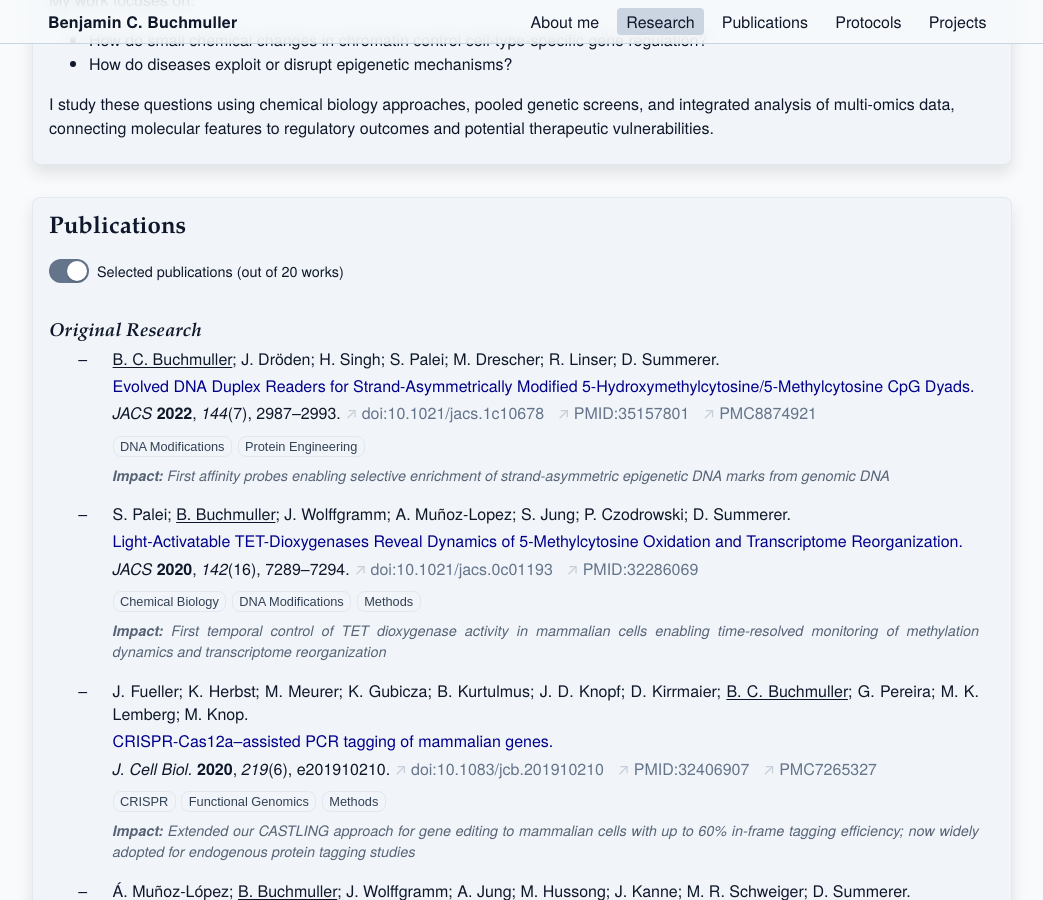
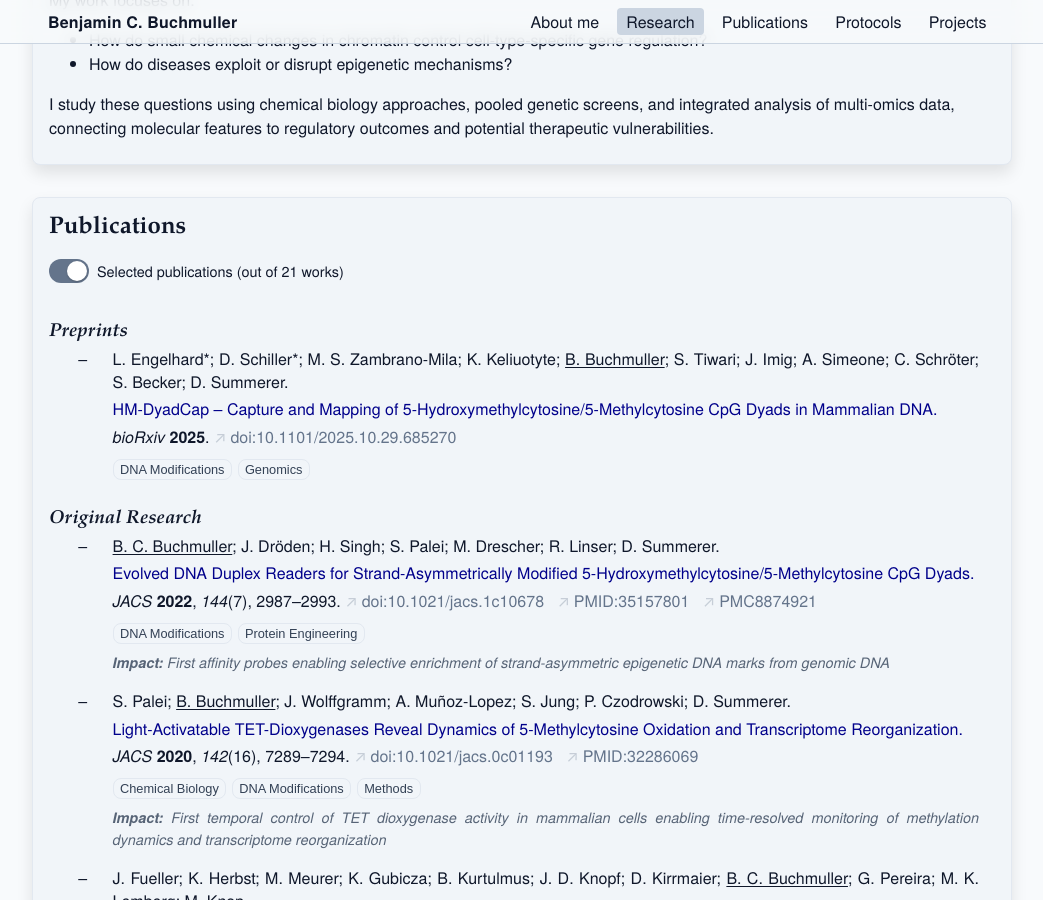
Before and after one commit to benjbuch/benjbuch.github.io, a Jekyll site: the page built from index.html, in a window 1280 px wide and 900 px high, scrolled down 548 px. Shown: the whole window, without its empty margins (118-1161 px from the left). Built offline with Jekyll 4.4.1, drawn with Linux system fonts in a browser that asks for light colours; some of the changed lines change nothing that is shown.

Commit message:
Update data from artifacts (2025-11-05T19:18:30-05:00)

```diff
--- a/_data/publications/publications.yml
+++ b/_data/publications/publications.yml
@@ -1,3 +1,49 @@
+- abstract: '5-Methylcytosine (mC) and 5-hydroxymethylcytosine (hmC) are
+    the main epigenetic modifications of mammalian DNA, and play crucial
+    roles in cell differentiation, development, and tumorigenesis. Both
+    modifications co-exist with unmodified cytosine in palindromic CpG dyads
+    in different symmetric and asymmetric combinations across the two DNA
+    strands, each having unique regulatory potential. To facilitate investigating
+    the individual functions of such dyad modifications, we report HM-DyadCap.
+    This method employs an evolved methyl-CpG-binding domain (MECP2 HM)
+    for the direct capture and sequencing of DNA fragments containing the
+    CpG dyad hmC/mC. Binding studies reveal a high discrimination of MECP2
+    HM against off-target dinucleotides. We conduct comparative mapping
+    experiments for mESC genomes with HM-DyadCap, standard MethylCap employing
+    wild type MECP2, as well as MeDIP and hMeDIP protocols. We find that
+    MECP2 HM is blocked by hmC glucosylation, and conduct control enrichments
+    with glucosylated genomes that indicate highly selective enrichment
+    of hmC/mC dyads by MECP2 HM. Metagene profiles correlate hmC/mC marks
+    with actively transcribed genes, and reveal global enrichment in gene
+    bodies as well as depletion at transcription start sites. We anticipate
+    that HM-DyadCap will enable effective enrichment and mapping of hmC/mC
+    marks with broad applicability for unravelling the function of this
+    dyad in chromatin biology and cancer.Competing Interest StatementThe
+    authors declare the following competing financial interest: TU Dortmund
+    University has filed a patent application for the engineered MBD employed
+    in the present study (PCT/EP2020/087979, pending). No further competing
+    financial interests have been declared.Deutsche Forschungsgemeinschaft,
+    SU726/10-1Ministry of Culture and Science of the State of Northrhine
+    Westphalia, Netzwerke 2021, CANTAR, NRW Returning Scholars ProgramEuropean
+    Research Council, https://ror.org/0472cxd90, 101100794 COMBICODE'
+  audience: specialist
+  authors: Engelhard, Lena and Schiller, Damian and Zambrano-Mila, Marlon
+    S. and Keliuotyte, Kotryna and Buchmuller, Benjamin and Tiwari, Shashank
+    and Imig, Jochen and Simeone, Angela and Schröter, Christian and Becker,
+    Sidney and Summerer, Daniel
+  doi: 10.1101/2025.10.29.685270
+  first_authors: '2'
+  group: preprint
+  id: Engelhard2025.10.29.685270
+  journal: bioRxiv
+  keywords: DNA Modifications, Genomics
+  priority: high
+  publisher: Cold Spring Harbor Laboratory
+  title: HM-DyadCap – Capture and Mapping of 5-Hydroxymethylcytosine/5-Methylcytosine
+    CpG Dyads in Mammalian DNA
+  type: article
+  url: https://www.biorxiv.org/content/early/2025/10/30/2025.10.29.685270
+  year: 2025
 - abstract: Mammalian genomes are regulated by epigenetic cytosine (C) modifications
     in palindromic CpG dyads. Including canonical cytosine 5‐methylation
     (mC), a total of four different 5‐modifications can theoretically co‐exist
```
